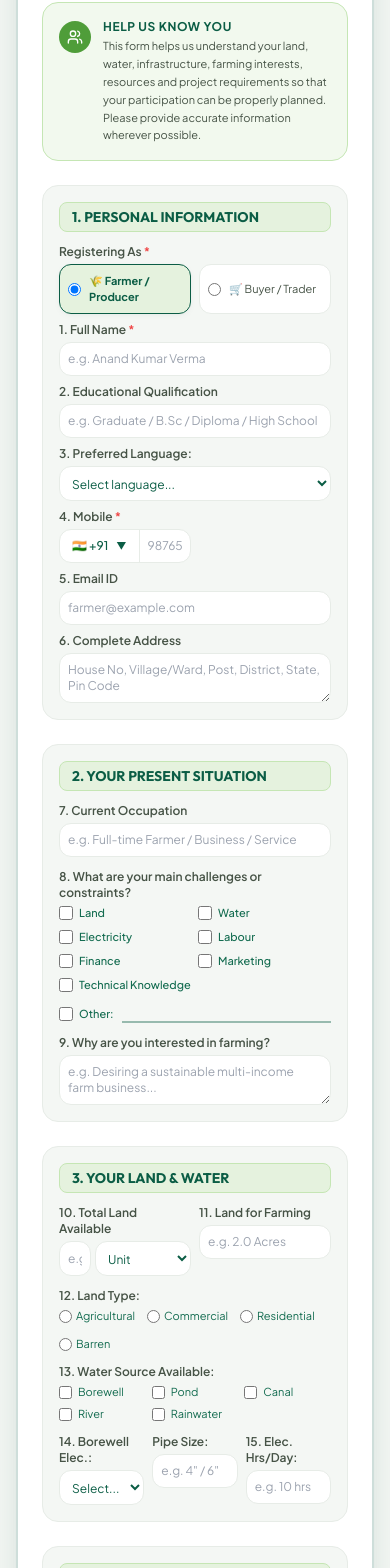
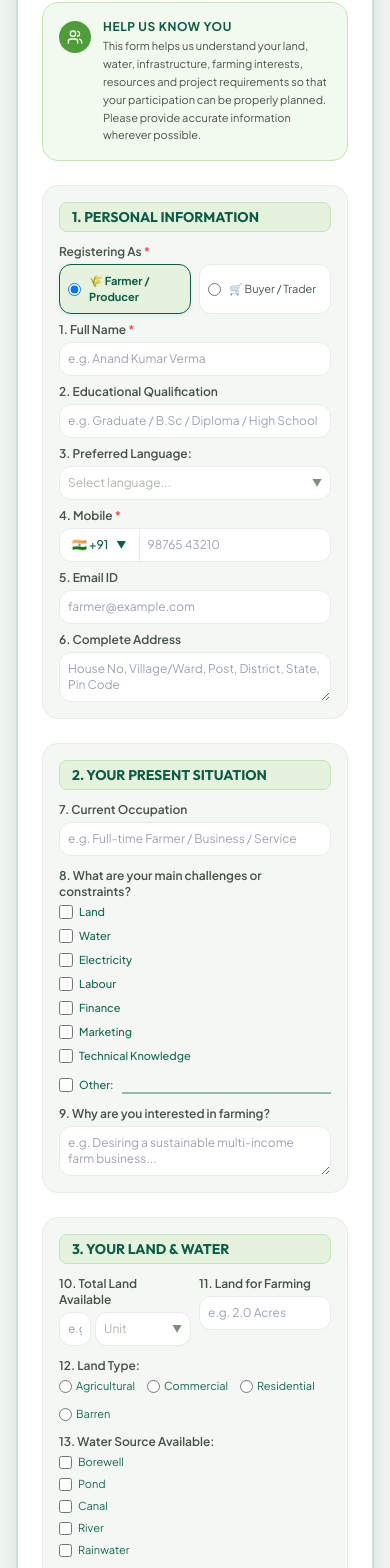
Before and after one commit to meganods/sridasi, a React (Vite) app: page /assessment-form in a window 390 px wide. Shown: the part 427-1995 px from the top of the page. Built offline with nearby package versions, Linux system fonts and the light colour scheme.

Commit message:
fix: made form fully mobile responsive and implemented custom select to fix iOS styling bugs

```diff
--- a/src/pages/TrainingRegistrationForm.jsx
+++ b/src/pages/TrainingRegistrationForm.jsx
@@ -21,6 +21,58 @@ import { collection, addDoc, serverTimestamp } from 'firebase/firestore';
 import BRAND_INFO from '../data/brandInfo';
 import Button from '../components/ui/Button';
 import { countries } from '../data/countries';
+
+const CustomSelect = ({ value, onChange, options, placeholder, className }) => {
+  const [isOpen, setIsOpen] = useState(false);
+  const dropdownRef = useRef(null);
+
+  useEffect(() => {
+    const handleClickOutside = (event) => {
+      if (dropdownRef.current && !dropdownRef.current.contains(event.target)) {
+        setIsOpen(false);
+      }
+    };
+    document.addEventListener('mousedown', handleClickOutside);
+    return () => document.removeEventListener('mousedown', handleClickOutside);
+  }, []);
+
+  const selectedOption = options.find(opt => typeof opt === 'string' ? opt === value : opt.value === value);
+  const displayLabel = selectedOption ? (typeof selectedOption === 'string' ? selectedOption : selectedOption.label) : placeholder;
+
+  // Use the passed className for the outer container so sizing (like w-24 or flex-1) applies correctly.
+  return (
+    <div className={`relative ${className}`} ref={dropdownRef}>
+      <div
+        className="flex w-full h-full items-center justify-between cursor-pointer select-none"
+        onClick={() => setIsOpen(!isOpen)}
+      >
+        <span className={`truncate ${value ? '' : 'text-sridasi-neutral-400'}`}>{displayLabel}</span>
+        <span className="text-[10px] ml-1 shrink-0 text-sridasi-neutral-500">▼</span>
+      </div>
+
+      {isOpen && (
+        <div className="absolute top-full left-0 mt-1 min-w-full bg-white border border-sridasi-neutral-200 rounded-xl shadow-lg z-[60] max-h-60 overflow-y-auto">
+          {options.map((opt, i) => {
+            const optValue = typeof opt === 'string' ? opt : opt.value;
+            const optLabel = typeof opt === 'string' ? opt : opt.label;
+            return (
+              <div
+                key={i}
+                className={`px-3 py-2 text-xs sm:text-sm hover:bg-sridasi-forest/10 cursor-pointer transition-colors ${value === optValue ? 'bg-sridasi-leaf-50 text-sridasi-forest font-bold' : 'text-sridasi-neutral-700'}`}
+                onClick={() => {
+                  onChange({ target: { value: optValue } });
+                  setIsOpen(false);
+                }}
+              >
+                {optLabel}
+              </div>
+            );
+          })}
+        </div>
+      )}
+    </div>
+  );
+};
 const CustomDatePicker = ({ value, onChange, className, disabled }) => {
   const displayValue = value ? value.split('-').reverse().join('/') : '';
 
@@ -632,24 +684,18 @@ export function TrainingRegistrationForm() {
 
                       <div className="flex flex-col w-full gap-1 mt-2 mb-2">
                         <label className="text-sridasi-neutral-700 font-semibold">3. Preferred Language:</label>
-                        <select
+                        <CustomSelect
                           value={formData.preferredLanguage}
                           onChange={(e) => handleChange('preferredLanguage', e.target.value)}
+                          options={['Hindi', 'English', 'Bengali', 'Odia', 'Punjabi', 'Marathi']}
+                          placeholder="Select language..."
                           className="w-full p-2 rounded-xl bg-white border border-sridasi-neutral-200 text-sridasi-forest focus:outline-none focus:border-sridasi-forest"
-                        >
-                          <option value="" disabled>Select language...</option>
-                          <option>Hindi</option>
-                          <option>English</option>
-                          <option>Bengali</option>
-                          <option>Odia</option>
-                          <option>Punjabi</option>
-                          <option>Marathi</option>
-                        </select>
+                        />
                       </div>
                     </>
                   )}
 
-                  <div className="grid grid-cols-2 gap-2 mt-2">
+                  <div className="grid grid-cols-1 sm:grid-cols-2 gap-2 mt-2">
                     <div className="flex flex-col w-full gap-1">
                       <label className="text-sridasi-neutral-700 font-semibold">
                         {formData.role === 'farmer' ? '4. ' : '2. '}Mobile <span className="text-red-500">*</span>
@@ -807,7 +853,7 @@ export function TrainingRegistrationForm() {
                   </div>
 
                   {formData.role === 'buyer' && (
-                    <div className="grid grid-cols-2 gap-2 mt-2">
+                    <div className="grid grid-cols-1 sm:grid-cols-2 gap-2 mt-2">
                       <div className="flex flex-col w-full gap-1">
                         <label className="text-sridasi-neutral-700 font-semibold">
                           Village/City
@@ -830,7 +876,7 @@ export function TrainingRegistrationForm() {
                           className="w-full p-2 rounded-xl bg-white border border-sridasi-neutral-200 text-sridasi-forest focus:outline-none focus:border-sridasi-forest"
                         />
                       </div>
-                      <div className="flex flex-col w-full gap-1 col-span-2">
+                      <div className="flex flex-col w-full gap-1 sm:col-span-2">
                         <label className="text-sridasi-neutral-700 font-semibold">
                           State
                         </label>
@@ -995,7 +1041,7 @@ export function TrainingRegistrationForm() {
                     <div className="font-heading font-bold text-sm text-sridasi-forest bg-sridasi-leaf-100/80 px-3 py-1 rounded-lg border border-sridasi-leaf-200">
                       4. PURCHASE REQUIREMENT
                     </div>
-                    <div className="grid grid-cols-2 gap-2">
+                    <div className="grid grid-cols-1 sm:grid-cols-2 gap-2">
                       <div className="flex flex-col gap-1">
                         <label className="text-xs font-semibold text-sridasi-neutral-700">Approx Quantity:</label>
                         <input
@@ -1007,17 +1053,13 @@ export function TrainingRegistrationForm() {
                       </div>
                       <div className="flex flex-col gap-1">
                         <label className="text-xs font-semibold text-sridasi-neutral-700">Unit:</label>
-                        <select
+                        <CustomSelect
                           value={formData.quantityUnit}
                           onChange={(e) => handleChange('quantityUnit', e.target.value)}
+                          options={['Kg', 'Nos.', 'Litres', 'Other']}
+                          placeholder="Select unit"
                           className="w-full text-xs p-1.5 rounded bg-white border border-sridasi-neutral-200 text-sridasi-forest focus:outline-none focus:border-sridasi-forest"
-                        >
-                          <option value="">Select unit</option>
-                          <option value="Kg">Kg</option>
-                          <option value="Nos.">Nos.</option>
-                          <option value="Litres">Litres</option>
-                          <option value="Other">Other</option>
-                        </select>
+                        />
                       </div>
                     </div>
                     {formData.quantityUnit === 'Other' && (
@@ -1096,7 +1138,7 @@ export function TrainingRegistrationForm() {
                     <div className="font-heading font-bold text-sm text-sridasi-forest bg-sridasi-leaf-100/80 px-3 py-1 rounded-lg border border-sridasi-leaf-200">
                       6. PAYMENT PREFERENCE
                     </div>
-                    <div className="grid grid-cols-2 gap-2 text-xs">
+                    <div className="grid grid-cols-1 sm:grid-cols-2 gap-2 text-xs">
                       {['Cash', 'UPI', 'Bank Transfer', 'Other'].map(opt => (
                         <label key={opt} className="flex items-center gap-2 cursor-pointer">
                           <input
@@ -1128,7 +1170,7 @@ export function TrainingRegistrationForm() {
                       7. BUYER SOURCE
                     </div>
                     <label className="text-xs font-semibold text-sridasi-neutral-700">How did you hear about us?</label>
-                    <div className="grid grid-cols-2 gap-2 text-xs mt-2">
+                    <div className="grid grid-cols-1 sm:grid-cols-2 gap-2 text-xs mt-2">
                       {['Farm Visit', 'Referral', 'WhatsApp', 'Facebook/Instagram', 'Exhibition/Event', 'Training Program', 'Other'].map(src => (
                         <label key={src} className="flex items-center gap-2 cursor-pointer">
                           <input
@@ -1194,7 +1236,7 @@ export function TrainingRegistrationForm() {
 
                 <div>
                   <label className="block text-sridasi-neutral-700 font-semibold mb-1">8. What are your main challenges or constraints?</label>
-                  <div className="grid grid-cols-2 gap-y-2 gap-x-1.5 text-[11px]">
+                  <div className="grid grid-cols-1 sm:grid-cols-2 gap-y-2 gap-x-1.5 text-[11px]">
                     {['land', 'water', 'electricity', 'labour', 'finance', 'marketing', 'technicalKnowledge'].map((ch) => (
                       <label key={ch} className="flex items-center gap-1.5 cursor-pointer hover:text-sridasi-forest">
                         <input
@@ -1206,7 +1248,7 @@ export function TrainingRegistrationForm() {
                         <span className="capitalize font-medium">{ch.replace(/([A-Z])/g, ' $1')}</span>
                       </label>
                     ))}
-                    <div className="col-span-2 flex items-center gap-2 mt-1">
+                    <div className="sm:col-span-2 flex items-center gap-2 mt-1">
                       <label className="flex items-center gap-1.5 cursor-pointer hover:text-sridasi-forest shrink-0">
                         <input
                           type="checkbox"
@@ -1267,17 +1309,13 @@ export function TrainingRegistrationForm() {
                         className={`flex-1 min-w-0 p-2 rounded-xl bg-white border text-sridasi-forest focus:outline-none ${errors.totalLand ? 'border-red-500 bg-red-50/20' : 'border-sridasi-neutral-200 focus:border-sridasi-forest'
                           }`}
                       />
-                      <select
+                      <CustomSelect
                         value={formData.landUnit}
                         onChange={(e) => handleChange('landUnit', e.target.value)}
+                        options={['Acres', 'Bigha', 'Hectares', 'Sq. Ft.']}
+                        placeholder="Unit"
                         className="w-24 shrink-0 p-2 rounded-xl bg-white border border-sridasi-neutral-200 text-sridasi-forest focus:outline-none focus:border-sridasi-forest"
-                      >
-                        <option value="" disabled>Unit</option>
-                        <option>Acres</option>
-                        <option>Bigha</option>
-                        <option>Hectares</option>
-                        <option>Sq. Ft.</option>
-                      </select>
+                      />
                     </div>
                     {errors.totalLand && <p className="text-[10px] text-red-600 mt-0.5 font-medium">{errors.totalLand}</p>}
                   </div>
@@ -1317,7 +1355,7 @@ export function TrainingRegistrationForm() {
 
                 <div>
                   <label className="block text-sridasi-neutral-700 font-semibold mb-1">13. Water Source Available:</label>
-                  <div className="grid grid-cols-3 gap-1.5 text-[11px]">
+                  <div className="grid grid-cols-1 sm:grid-cols-3 gap-1.5 text-[11px]">
                     {['borewell', 'pond', 'canal', 'river', 'rainwater'].map((w) => (
                       <label key={w} className="flex items-center gap-1.5 cursor-pointer">
                         <input
@@ -1332,18 +1370,16 @@ export function TrainingRegistrationForm() {
                   </div>
                 </div>
 
-                <div className="grid grid-cols-3 gap-2">
+                <div className="grid grid-cols-1 sm:grid-cols-3 gap-2">
                   <div className="flex flex-col w-full gap-1">
                     <label className="text-sridasi-neutral-700 font-semibold">14. Borewell Elec.:</label>
-                    <select
+                    <CustomSelect
                       value={formData.borewellElectricity}
                       onChange={(e) => handleChange('borewellElectricity', e.target.value)}
+                      options={['Yes', 'No']}
+                      placeholder="Select..."
                       className="w-full p-2 rounded-xl bg-white border border-sridasi-neutral-200 text-sridasi-forest focus:outline-none focus:border-sridasi-forest"
-                    >
-                      <option value="" disabled>Select...</option>
-                      <option>Yes</option>
-                      <option>No</option>
-                    </select>
+                    />
                   </div>
                   <div className="flex flex-col w-full gap-1">
                     <label className="text-sridasi-neutral-700 font-semibold">Pipe Size:</label>
@@ -1374,7 +1410,7 @@ export function TrainingRegistrationForm() {
                   4. FARM LOCATION & SECURITY
                 </div>
 
-                <div className="grid grid-cols-3 gap-2">
+                <div className="grid grid-cols-1 sm:grid-cols-3 gap-2">
                   <div className="flex flex-col w-full gap-1">
                     <label className="text-sridasi-neutral-700 font-semibold">
                       16. Village / Town
@@ -1413,7 +1449,7 @@ export function TrainingRegistrationForm() {
                   </div>
                 </div>
 
-                <div className="grid grid-cols-2 gap-2">
+                <div className="grid grid-cols-1 sm:grid-cols-2 gap-2">
                   <div className="flex flex-col w-full gap-1">
                     <label className="text-sridasi-neutral-700 font-semibold">
                       17. Distance from Main Road
@@ -1587,7 +1623,7 @@ export function TrainingRegistrationForm() {
 
                 <div>
                   <label className="block text-sridasi-neutral-700 font-semibold mb-1">24. What facilities are available?</label>
-                  <div className="grid grid-cols-3 gap-1.5 text-[11px]">
+                  <div className="grid grid-cols-1 sm:grid-cols-3 gap-1.5 text-[11px]">
                     {[
                       { key: 'tractor', label: 'Tractor' },
                       { key: 'miniTruck', label: 'Mini-Truck' },
@@ -1609,7 +1645,7 @@ export function TrainingRegistrationForm() {
                   </div>
                 </div>
 
-                <div className="grid grid-cols-2 gap-2">
+                <div className="grid grid-cols-1 sm:grid-cols-2 gap-2">
                   <div className="flex flex-col w-full gap-1">
                     <label className="text-sridasi-neutral-700 font-semibold">
                       25. Dist. All-Weather Road
@@ -1645,7 +1681,7 @@ export function TrainingRegistrationForm() {
                   7. FINANCIAL CAPACITY
                 </div>
 
-                <div className="grid grid-cols-2 gap-2">
+                <div className="grid grid-cols-1 sm:grid-cols-2 gap-2">
                   <div className="flex flex-col w-full gap-1">
                     <label className="text-sridasi-neutral-700 font-semibold">
                       27. Annual Family Income
@@ -1818,54 +1854,62 @@ export function TrainingRegistrationForm() {
                     10. YOUR FARM AT A GLANCE
                   </h3>
 
-                  <div className="grid grid-cols-[auto_1fr_auto_1fr] gap-x-3 gap-y-4 text-xs font-semibold text-sridasi-neutral-800 items-end">
+                  <div className="grid grid-cols-1 md:grid-cols-2 gap-x-6 gap-y-4 text-xs font-semibold text-sridasi-neutral-800">
+                    <div className="flex items-end gap-2">
                       <span className="shrink-0 pb-1">Land:</span>
                       <input
                         type="text"
                         value={formData.farmAtAGlance.land}
                         onChange={(e) => setFormData(prev => ({ ...prev, farmAtAGlance: { ...prev.farmAtAGlance, land: e.target.value } }))}
-                      className="border-b-2 border-sridasi-forest/40 bg-transparent focus:outline-none focus:border-sridasi-forest px-1 py-0.5 w-full min-w-0"
-                    />
-
-                    <span className="shrink-0 pb-1 pl-2">Water:</span>
+                        className="flex-1 border-b-2 border-sridasi-forest/40 bg-transparent focus:outline-none focus:border-sridasi-forest px-1 py-0.5 min-w-0"
+                      />
+                    </div>
+                    <div className="flex items-end gap-2">
+                      <span className="shrink-0 pb-1">Water:</span>
                       <input
                         type="text"
                         value={formData.farmAtAGlance.water}
                         onChange={(e) => setFormData(prev => ({ ...prev, farmAtAGlance: { ...prev.farmAtAGlance, water: e.target.value } }))}
-                      className="border-b-2 border-sridasi-forest/40 bg-transparent focus:outline-none focus:border-sridasi-forest px-1 py-0.5 w-full min-w-0"
-                    />
-
+                        className="flex-1 border-b-2 border-sridasi-forest/40 bg-transparent focus:outline-none focus:border-sridasi-forest px-1 py-0.5 min-w-0"
+                      />
+                    </div>
+                    <div className="flex items-end gap-2">
                       <span className="shrink-0 pb-1">Electricity:</span>
                       <input
                         type="text"
                         value={formData.farmAtAGlance.electricity}
                         onChange={(e) => setFormData(prev => ({ ...prev, farmAtAGlance: { ...prev.farmAtAGlance, electricity: e.target.value } }))}
-                      className="border-b-2 border-sridasi-forest/40 bg-transparent focus:outline-none focus:border-sridasi-forest px-1 py-0.5 w-full min-w-0"
-                    />
-
-                    <span className="shrink-0 pb-1 pl-2">Road:</span>
+                        className="flex-1 border-b-2 border-sridasi-forest/40 bg-transparent focus:outline-none focus:border-sridasi-forest px-1 py-0.5 min-w-0"
+                      />
+                    </div>
+                    <div className="flex items-end gap-2">
+                      <span className="shrink-0 pb-1">Road:</span>
                       <input
                         type="text"
                         value={formData.farmAtAGlance.road}
                         onChange={(e) => setFormData(prev => ({ ...prev, farmAtAGlance: { ...prev.farmAtAGlance, road: e.target.value } }))}
-                      className="border-b-2 border-sridasi-forest/40 bg-transparent focus:outline-none focus:border-sridasi-forest px-1 py-0.5 w-full min-w-0"
-                    />
-
+                        className="flex-1 border-b-2 border-sridasi-forest/40 bg-transparent focus:outline-none focus:border-sridasi-forest px-1 py-0.5 min-w-0"
+                      />
+                    </div>
+                    <div className="flex items-end gap-2">
                       <span className="shrink-0 pb-1">Market Distance:</span>
                       <input
                         type="text"
                         value={formData.farmAtAGlance.marketDistance}
                         onChange={(e) => setFormData(prev => ({ ...prev, farmAtAGlance: { ...prev.farmAtAGlance, marketDistance: e.target.value } }))}
-                      className="border-b-2 border-sridasi-forest/40 bg-transparent focus:outline-none focus:border-sridasi-forest px-1 py-0.5 w-full min-w-0"
-                    />
-
-                    <span className="shrink-0 pb-1 pl-2">Security:</span>
+                        className="flex-1 border-b-2 border-sridasi-forest/40 bg-transparent focus:outline-none focus:border-sridasi-forest px-1 py-0.5 min-w-0"
+                      />
+                    </div>
+                    <div className="flex items-end gap-2">
+                      <span className="shrink-0 pb-1">Security:</span>
                       <input
                         type="text"
                         value={formData.farmAtAGlance.security}
                         onChange={(e) => setFormData(prev => ({ ...prev, farmAtAGlance: { ...prev.farmAtAGlance, security: e.target.value } }))}
-                      className="border-b-2 border-sridasi-forest/40 bg-transparent focus:outline-none focus:border-sridasi-forest px-1 py-0.5 w-full min-w-0"
-                    /></div>
+                        className="flex-1 border-b-2 border-sridasi-forest/40 bg-transparent focus:outline-none focus:border-sridasi-forest px-1 py-0.5 min-w-0"
+                      />
+                    </div>
+                  </div>
                 </div>
               </div>
                 </>
@@ -1890,8 +1934,8 @@ export function TrainingRegistrationForm() {
                       {errors.declarationAccepted && <p className="text-[10px] text-red-600 mt-1 font-medium not-italic">{errors.declarationAccepted}</p>}
                     </div>
                   </label>
-                  <div className="flex justify-between gap-8">
-                    <div className="w-1/2 flex flex-col gap-1">
+                  <div className="flex flex-col sm:flex-row justify-between gap-4 sm:gap-8 mt-4">
+                    <div className="w-full sm:w-1/2 flex flex-col gap-1">
                       <label className="text-[10px] text-sridasi-neutral-500 font-bold">Buyer Signature <span className="text-red-500">*</span></label>
                       <input
                         type="text"
@@ -1902,7 +1946,7 @@ export function TrainingRegistrationForm() {
                       />
                       {errors.buyerSignature && <p className="text-[10px] text-red-600 font-medium">{errors.buyerSignature}</p>}
                     </div>
-                    <div className="w-1/3 flex flex-col gap-1">
+                    <div className="w-full sm:w-1/3 flex flex-col gap-1">
                       <label className="text-[10px] text-sridasi-neutral-500 font-bold">Date <span className="text-red-500">*</span></label>
                       <CustomDatePicker
                         value={formData.buyerSignatureDate || ''}
@@ -1915,7 +1959,7 @@ export function TrainingRegistrationForm() {
                 </div>
                 <div className="mt-8 p-4 border-2 border-sridasi-neutral-300 rounded-xl bg-sridasi-neutral-50">
                   <h4 className="font-bold text-sridasi-forest mb-4 uppercase text-center border-b pb-2 border-sridasi-neutral-200">For Farm Use</h4>
-                  <div className="grid grid-cols-2 gap-y-6 gap-x-4 text-xs">
+                  <div className="grid grid-cols-1 sm:grid-cols-2 gap-y-6 gap-x-4 text-xs">
                     <div className="flex flex-col gap-1">
                       <label className="font-semibold text-sridasi-neutral-700">Buyer ID:</label>
                       <input type="text" disabled className="border border-sridasi-neutral-300 bg-sridasi-neutral-200/60 rounded px-2 py-1.5 w-full max-w-[200px] cursor-not-allowed text-sridasi-neutral-500" />
@@ -1930,7 +1974,7 @@ export function TrainingRegistrationForm() {
                     </div>
                     <div className="flex flex-col gap-2 justify-center">
                       <span className="font-semibold text-sridasi-neutral-700">Lead Type:</span>
-                      <div className="flex items-center gap-3">
+                      <div className="flex flex-wrap items-center gap-3">
                         <label className="flex items-center gap-1 text-sridasi-neutral-500"><input type="checkbox" disabled className="rounded cursor-not-allowed" /> Retail</label>
                         <label className="flex items-center gap-1 text-sridasi-neutral-500"><input type="checkbox" disabled className="rounded cursor-not-allowed" /> B2B</label>
                         <label className="flex items-center gap-1 text-sridasi-neutral-500"><input type="checkbox" disabled className="rounded cursor-not-allowed" /> Wholesale</label>
@@ -1940,9 +1984,9 @@ export function TrainingRegistrationForm() {
                       <label className="font-semibold text-sridasi-neutral-700">Follow-up Date:</label>
                       <CustomDatePicker disabled className="border border-sridasi-neutral-300 bg-sridasi-neutral-200/60 rounded px-2 py-1.5 w-full max-w-[200px] cursor-not-allowed text-sridasi-neutral-500" />
                     </div>
-                    <div className="flex flex-col gap-2 justify-center col-span-2">
+                    <div className="flex flex-col gap-2 justify-center sm:col-span-2">
                       <span className="font-semibold text-sridasi-neutral-700">Status:</span>
-                      <div className="flex items-center gap-3">
+                      <div className="flex flex-wrap items-center gap-3">
                         <label className="flex items-center gap-1 text-sridasi-neutral-500"><input type="checkbox" disabled className="rounded cursor-not-allowed" /> New</label>
                         <label className="flex items-center gap-1 text-sridasi-neutral-500"><input type="checkbox" disabled className="rounded cursor-not-allowed" /> Follow-up</label>
                         <label className="flex items-center gap-1 text-sridasi-neutral-500"><input type="checkbox" disabled className="rounded cursor-not-allowed" /> Converted</label>
```
Lines whose indentation alone changed are shown as unchanged.
